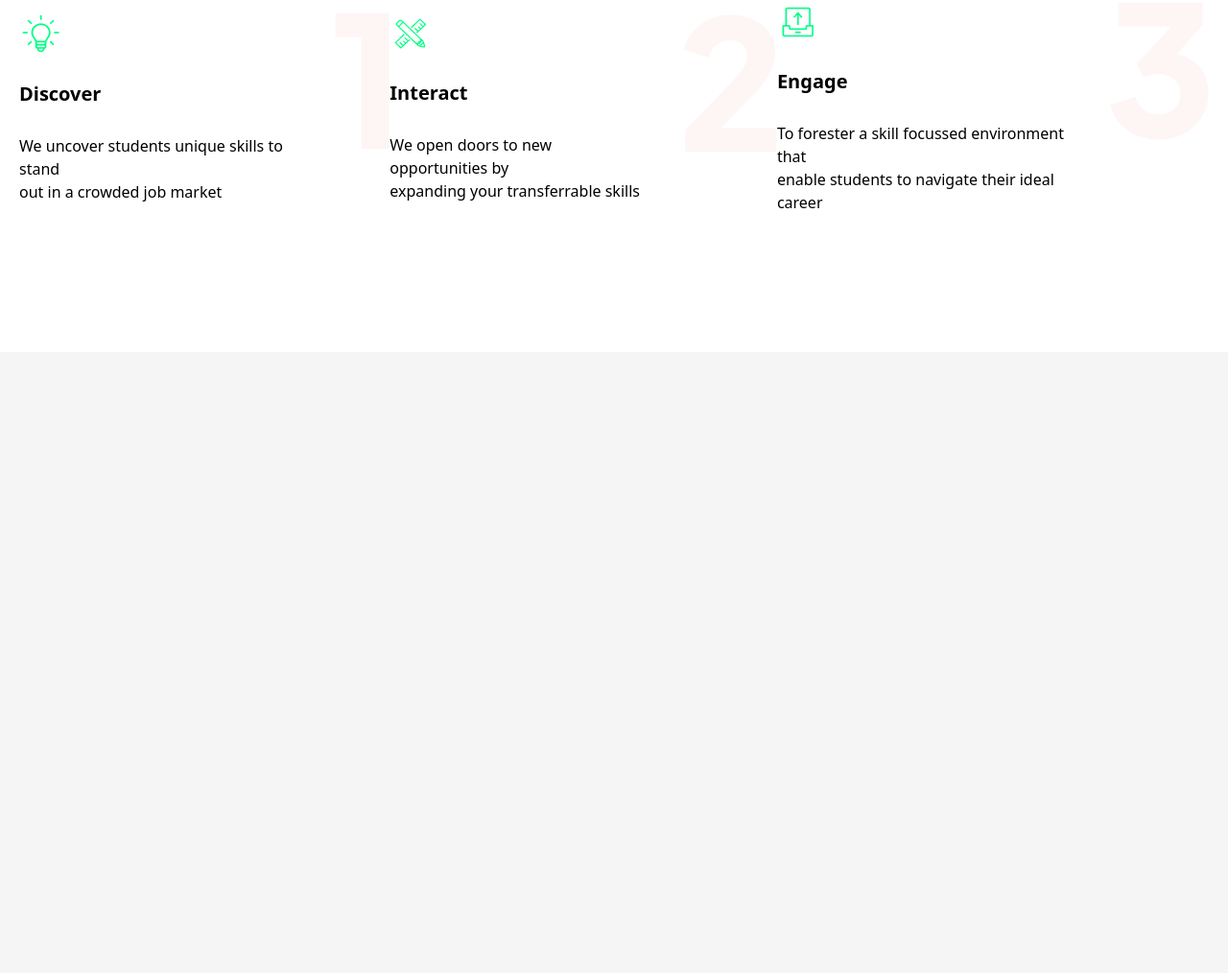
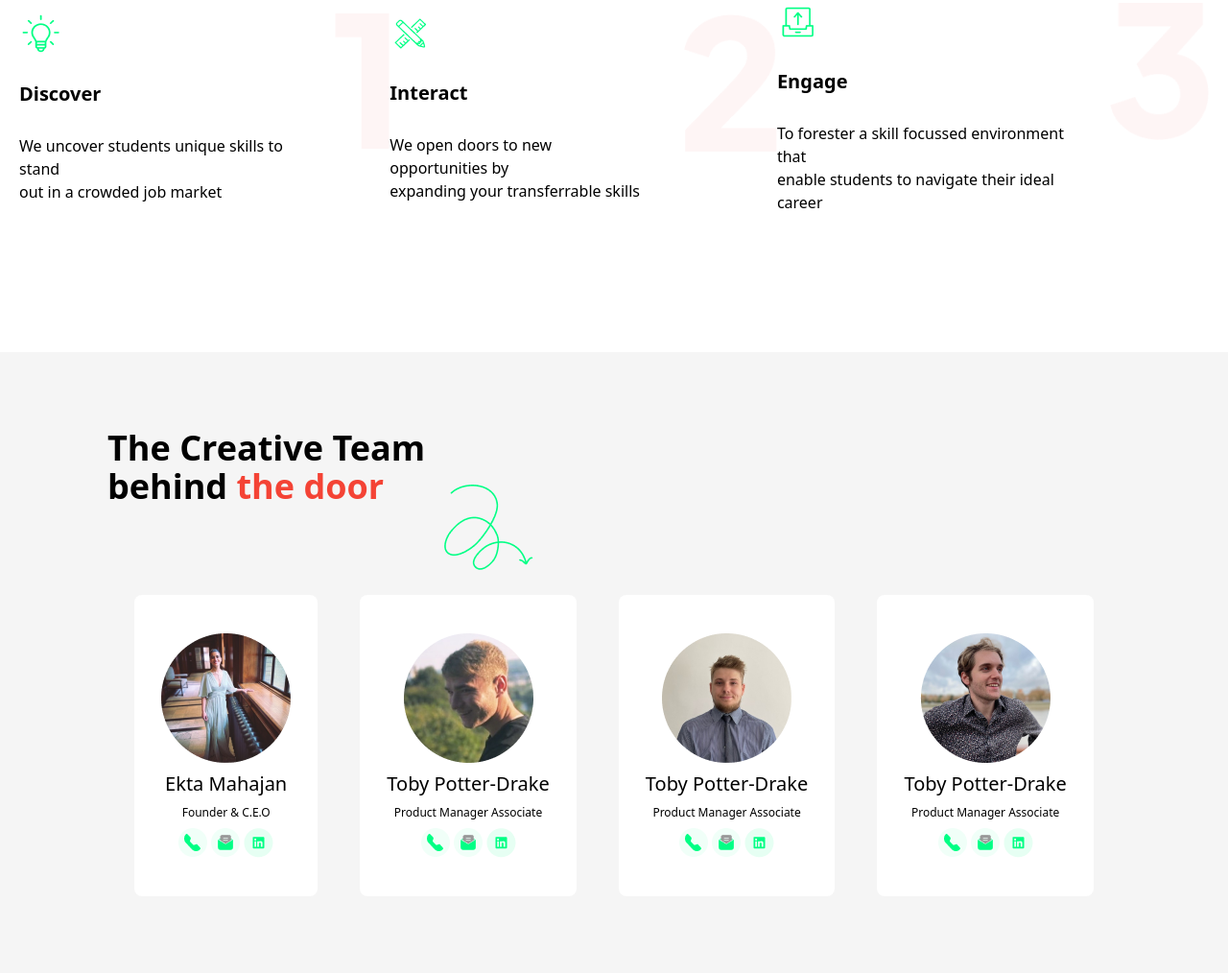
Before and after one commit to SM-Arafat06/Tailwind-Assingment-2, a website built with Vite: page index.html in a window 1280 px wide. Shown: the part 3179-4193 px from the top of the page at 96% size. Before the commit the page ends 3546 px from the top, so only its background shows below. Built offline with nearby package versions, Linux system fonts and the light colour scheme.

Commit message:
Team Section

```diff
--- a/index.html
+++ b/index.html
@@ -161,6 +161,41 @@
     </div>
   </div>
 
+  <!--Team Section-->
+  <div class="md:px-28 px-6 py-20">
+  <div class="flex text-4xl font-semibold">
+    <h1>The Creative Team <br> behind <span class="text-[#F44335]">the door</span></h1>
+    <img src="pictures/Arrow_10.png" alt="" class="pt-10">
+  </div>
+  <div class="md:flex grid md:justify-evenly justify-around gap-4">
+    <div class="card-2">
+      <img src="pictures/image 3.png" alt="">
+      <h1 class="text-xl">Ekta Mahajan</h1>
+      <p class="text-xs">Founder & C.E.O</p>
+      <img src="pictures/Group 26610.png" alt="">
+    </div>
 
+    <div class="card-2">
+      <img src="pictures/image 4.png" alt="">
+      <h1 class="text-xl">Toby Potter-Drake</h1>
+      <p class="text-xs">Product Manager Associate</p>
+      <img src="pictures/Group 26610.png" alt="">
+    </div>
+
+    <div class="card-2">
+      <img src="pictures/image 2.png" alt="">
+      <h1 class="text-xl">Toby Potter-Drake</h1>
+      <p class="text-xs">Product Manager Associate</p>
+      <img src="pictures/Group 26610.png" alt="">
+    </div>
+
+    <div class="card-2">
+      <img src="pictures/image 1.png" alt="">
+      <h1 class="text-xl">Toby Potter-Drake</h1>
+      <p class="text-xs">Product Manager Associate</p>
+      <img src="pictures/Group 26610.png" alt="">
+    </div>
+  </div>
+</div>
 </body>
 </html>
--- a/style.css
+++ b/style.css
@@ -5,3 +5,7 @@
 .card {
     @apply bg-[#2D3142] lg:px-7 lg:py-10 px-5 py-3 grid gap-3 rounded-lg hover:scale-110 duration-300 transition-all hover:cursor-pointer
 }
+
+.card-2 {
+    @apply bg-white lg:px-7 text-center  lg:py-10 px-5 py-3 grid justify-items-center gap-2 rounded-lg hover:scale-110 duration-300 transition-all hover:cursor-pointer
+}
```
Also changed, not shown: pictures/Group 26610.png (added).
